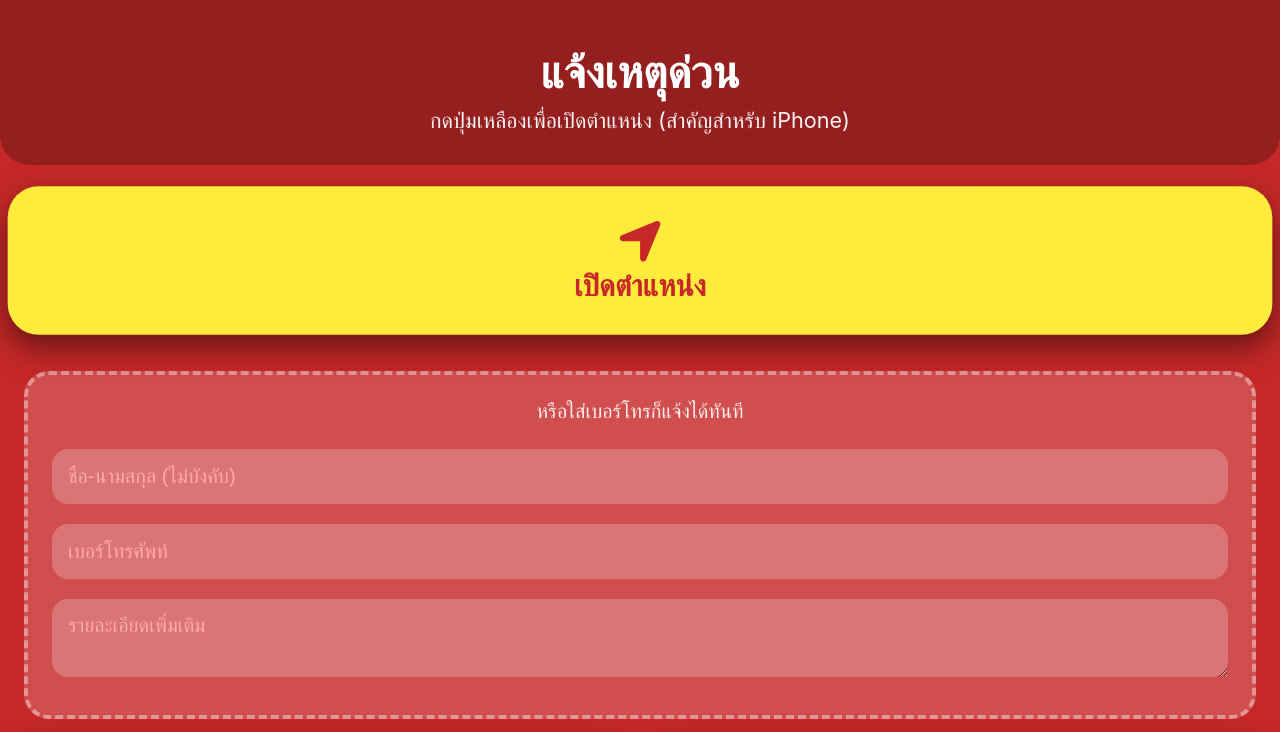
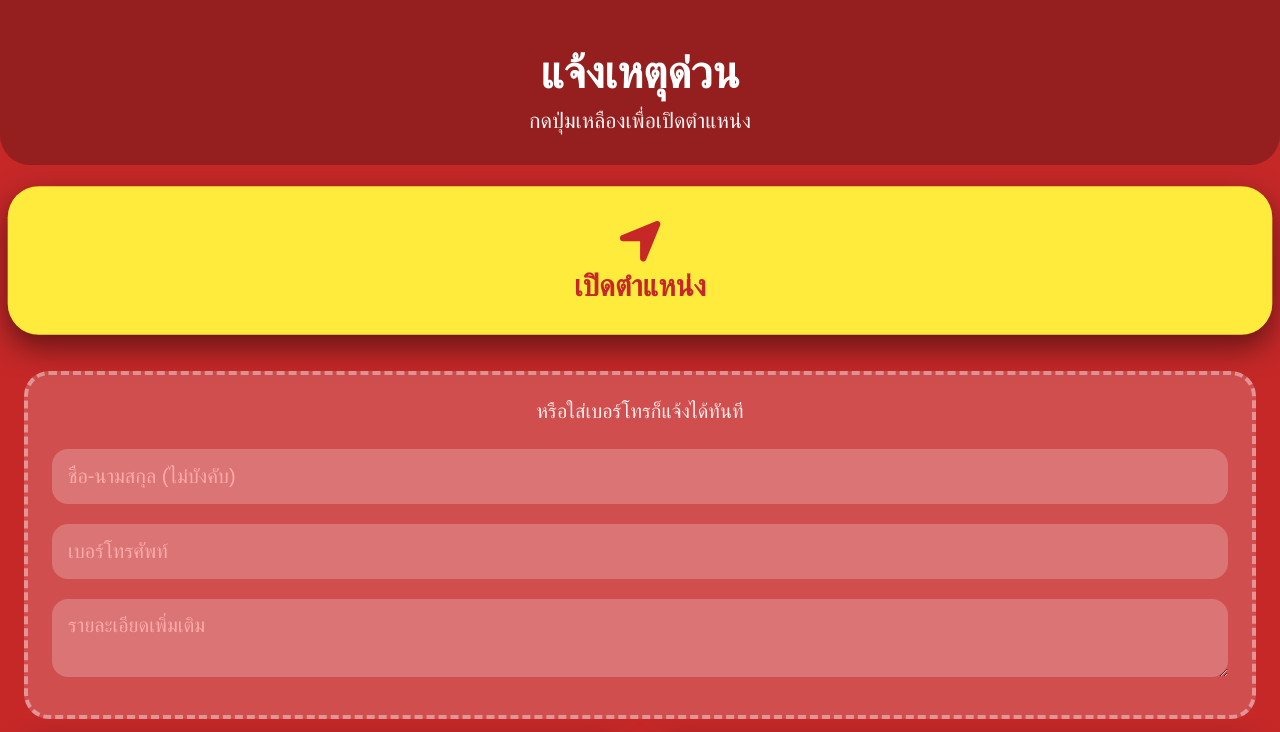
Before and after one commit to pasutatuptim/sos-th, a plain HTML site: page index.html in a window 1280 px wide. Shown: the top 732 px of the page. Drawn offline with Linux system fonts and the light colour scheme.

Commit message:
Update index.html

```diff
--- a/index.html
+++ b/index.html
@@ -35,7 +35,7 @@
 
   <div class="header">
     <h1>แจ้งเหตุด่วน</h1>
-    <p>กดปุ่มเหลืองเพื่อเปิดตำแหน่ง (สำคัญสำหรับ iPhone)</p>
+    <p>กดปุ่มเหลืองเพื่อเปิดตำแหน่ง</p>
   </div>
 
   <!-- ปุ่มเปิด GPS สำหรับ iPhone Safari -->
```
